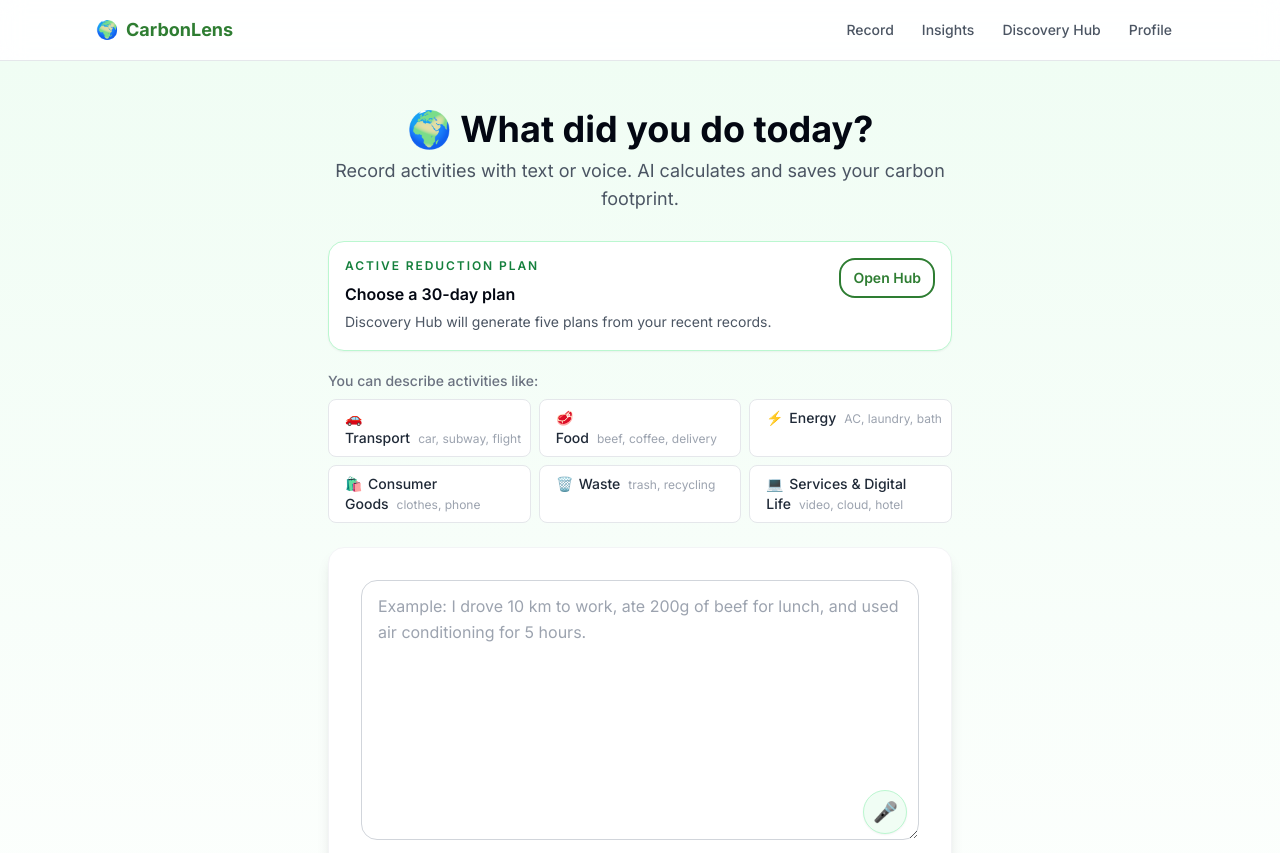
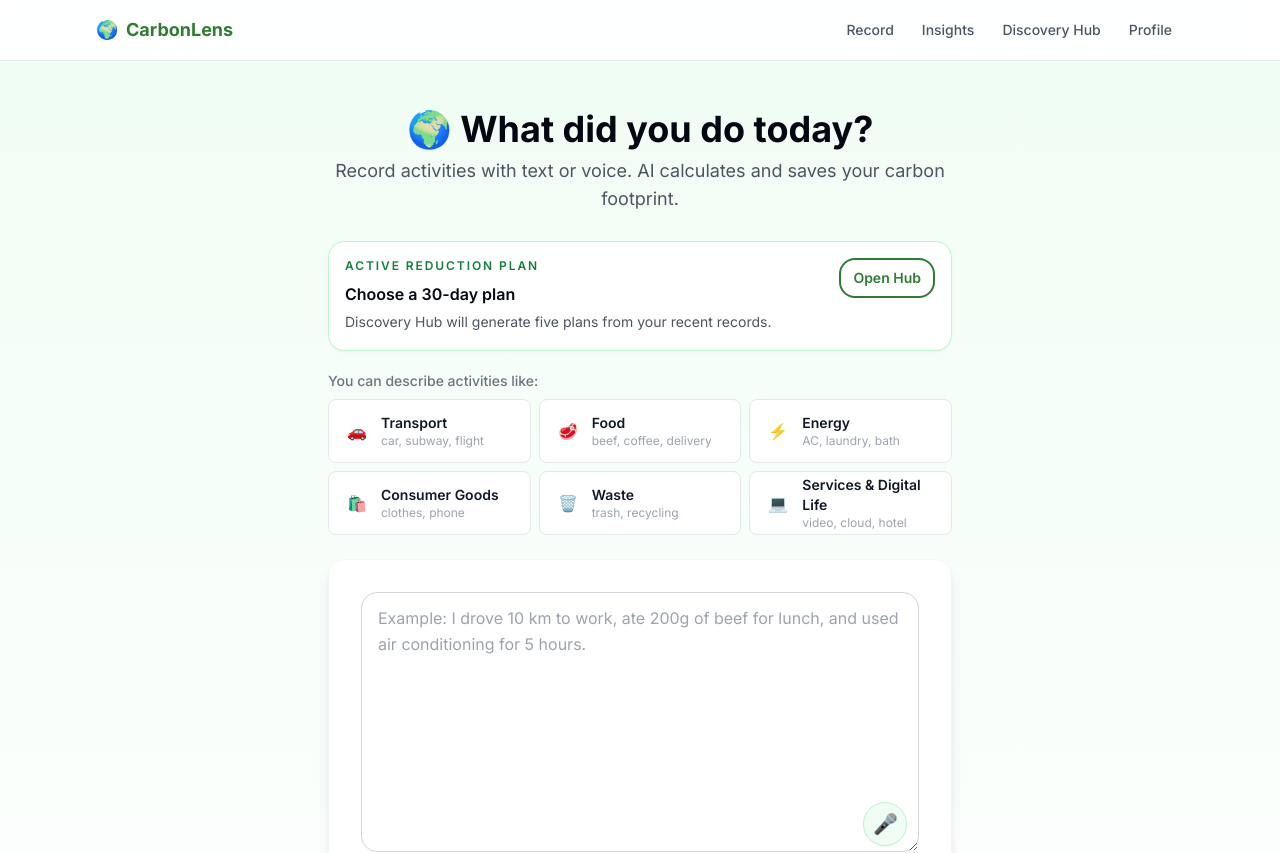
Before and after one commit to KeithHello/CarbonLens, a Next.js app: page /input in a window 1280 px wide. Shown: the top 853 px of the page. Built offline with nearby package versions, Linux system fonts and the light colour scheme.

Commit message:
Improve record category card layout

```diff
--- a/src/app/input/page.tsx
+++ b/src/app/input/page.tsx
@@ -330,12 +330,18 @@ export default function InputPage() {
             {CATEGORIES.map((category) => (
               <div
                 key={category.label}
-                className="shrink-0 rounded-lg border border-gray-200 bg-white px-3 py-2 text-sm text-gray-600 sm:shrink sm:px-4"
+                className="grid h-16 w-52 shrink-0 grid-cols-[24px_1fr] items-center gap-3 rounded-lg border border-gray-200 bg-white px-4 text-sm text-gray-600 sm:w-auto sm:shrink"
               >
-                <span className="mr-1.5">{category.icon}</span>
-                <span className="font-medium text-gray-800">{category.label}</span>
-                <span className="ml-2 whitespace-nowrap text-xs text-gray-400">
-                  {category.hint}
+                <span className="flex h-6 w-6 items-center justify-center text-base leading-none">
+                  {category.icon}
+                </span>
+                <span className="min-w-0">
+                  <span className="block text-sm font-semibold leading-5 text-gray-900">
+                    {category.label}
+                  </span>
+                  <span className="block truncate text-xs leading-4 text-gray-400">
+                    {category.hint}
+                  </span>
                 </span>
               </div>
             ))}
```
